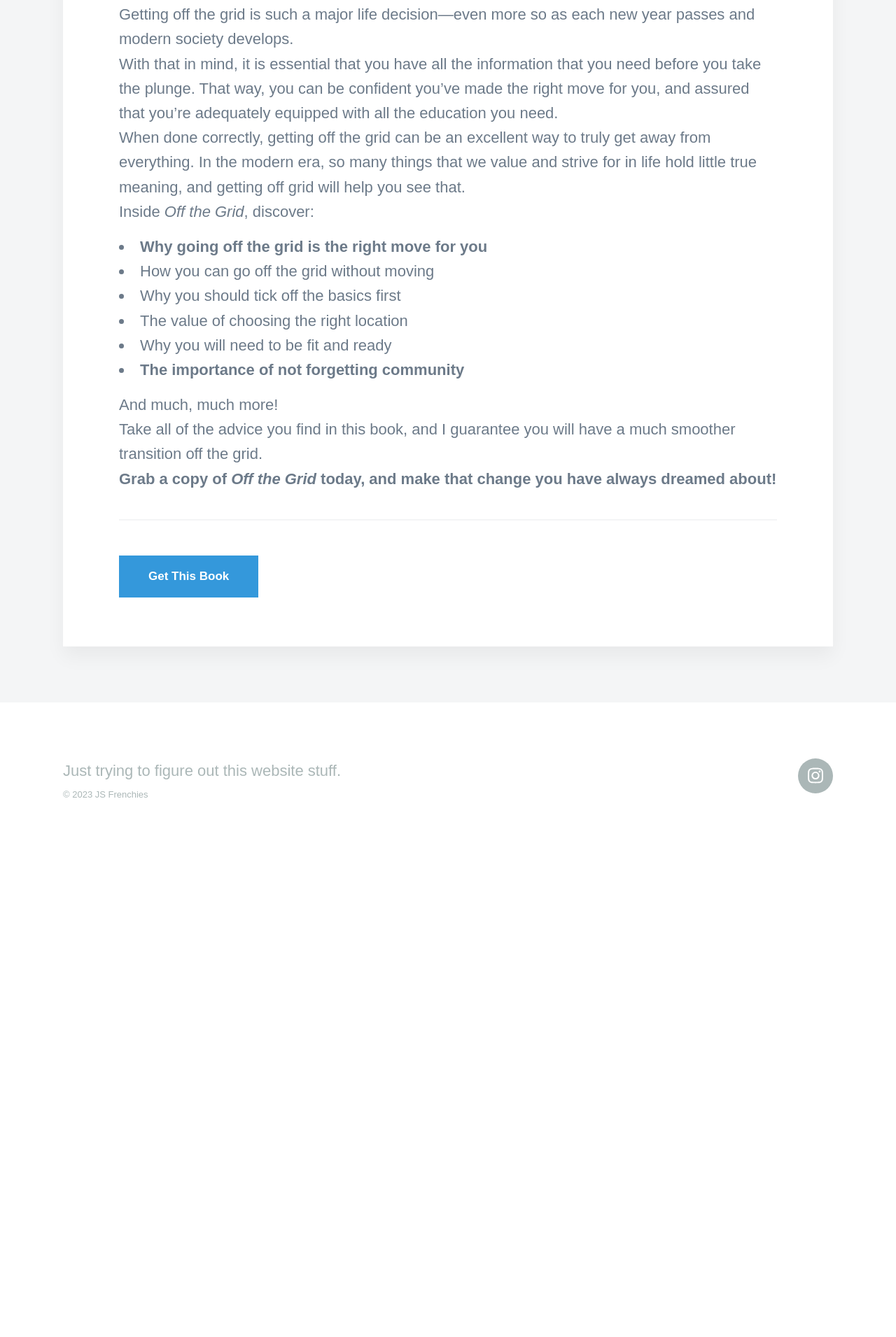
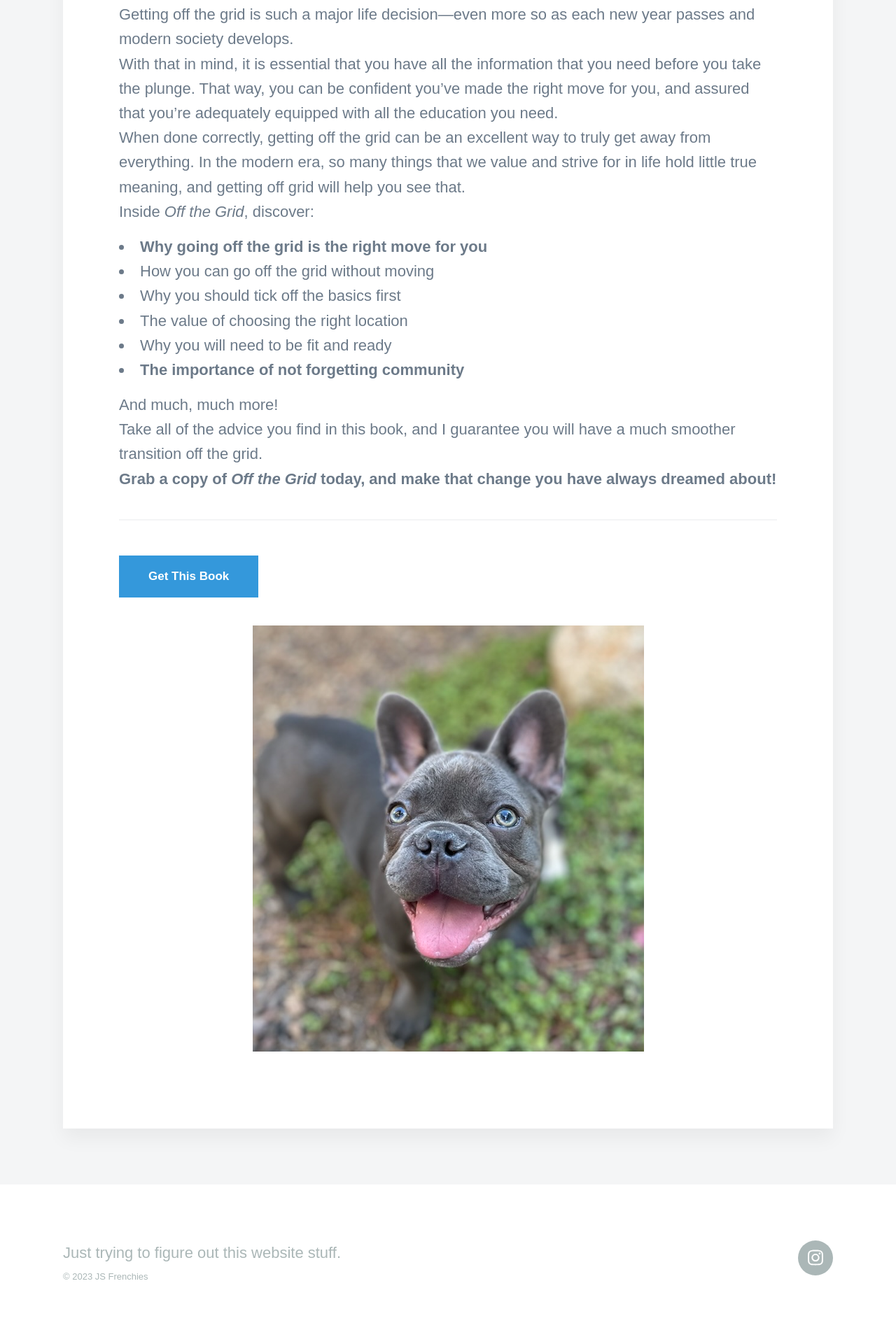
Before and after one commit to jcsodenkamp/jcsodenkamp.github.io, a Jekyll site: the page built from _projects/studs.md, in a window 1280 px wide. Shown: the part 1858-3769 px from the top of the page at 70% size. Built offline with Jekyll 4.4.1, drawn with Linux system fonts in a browser that asks for light colours; nearby versions of some CDN libraries; some web fonts are replaced; before the commit the page ends 3080 px from its top, so only the background shows below that.

Commit message:
Update studs.md

```diff
--- a/_projects/studs.md
+++ b/_projects/studs.md
@@ -38,3 +38,5 @@ Take all of the advice you find in this book, and I guarantee you will have a mu
 ---
 
 <a href="https://www.amazon.com/dp/B09NZNRPBN" class="button button--large">Get This Book</a>
+
+![](/images/demo/stud.png)
```
